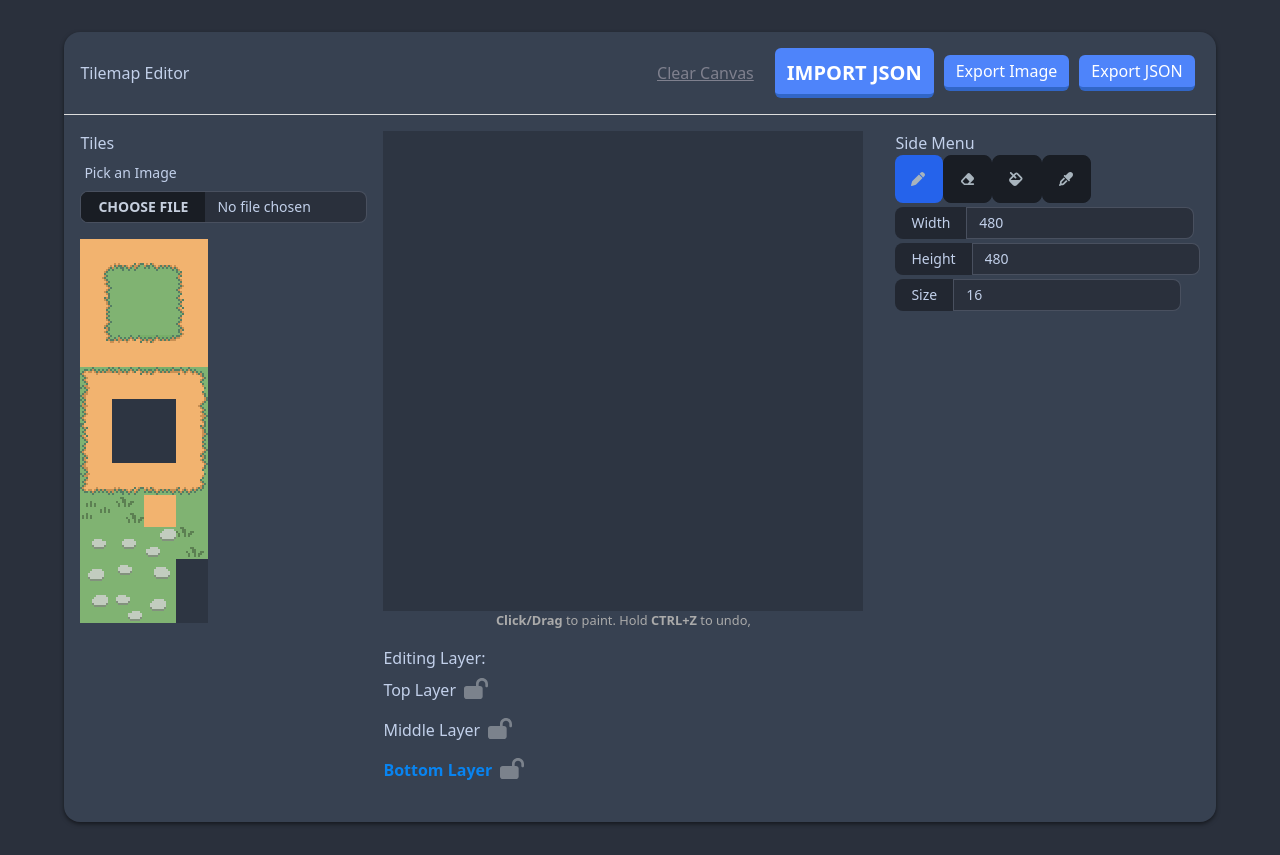
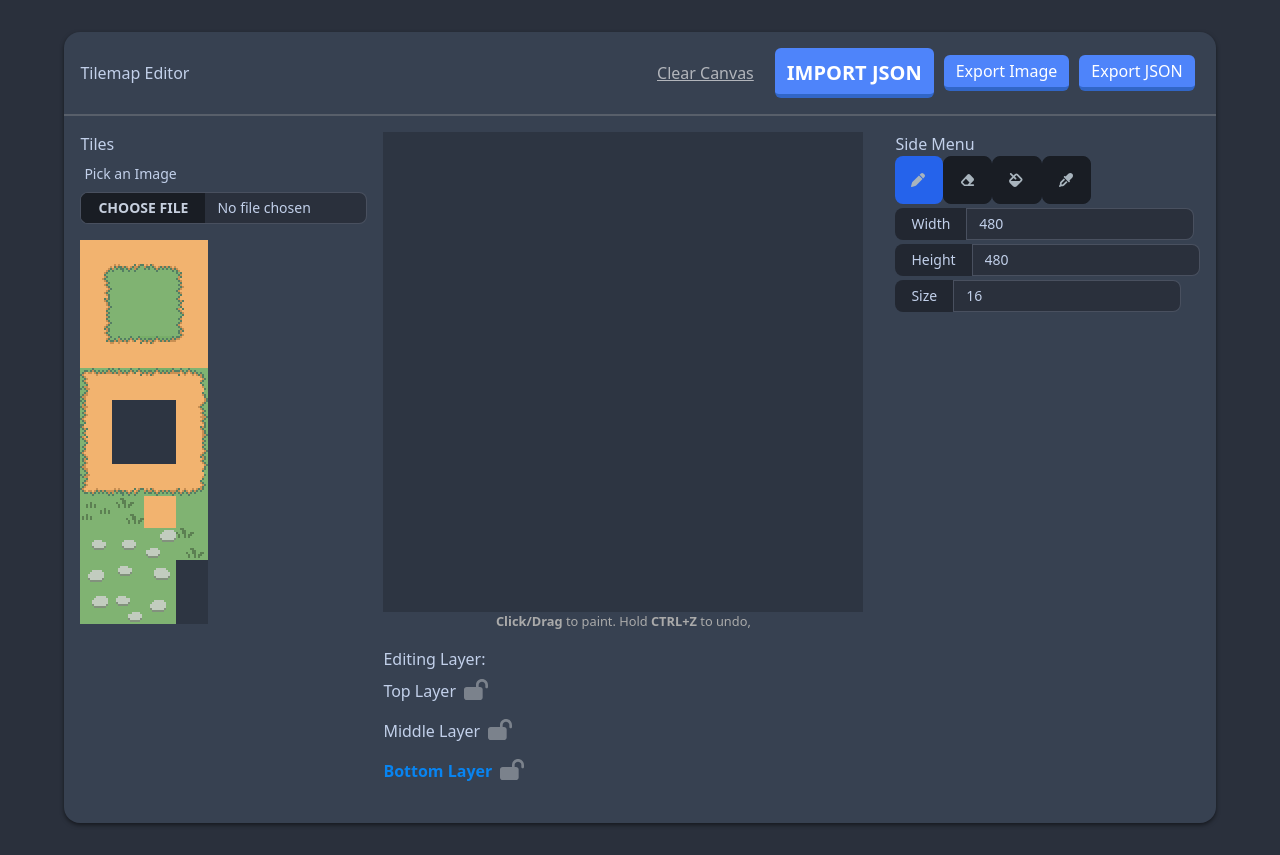
Before and after one commit to oneManDev-io/tilemap-editor, a website: page index.html in a window 1280 px wide. Drawn offline with Linux system fonts and the light colour scheme.

Commit message:
style fix

```diff
--- a/css/styles.css
+++ b/css/styles.css
@@ -58,7 +58,7 @@ canvas,
   display: flex;
   justify-content: space-between;
   align-items: center;
-  border-bottom: 1px solid #ddd;
+  border-bottom: 2px solid #585f6a;
   margin-bottom: 1em;
   padding: 16px;
 }
@@ -195,7 +195,7 @@ canvas,
   appearance: none;
   text-decoration: underline;
   background: transparent;
-  color: #7f808e;
+  color: #b2b5bb;
   border: 0;
   outline: 0;
   cursor: pointer;
```
